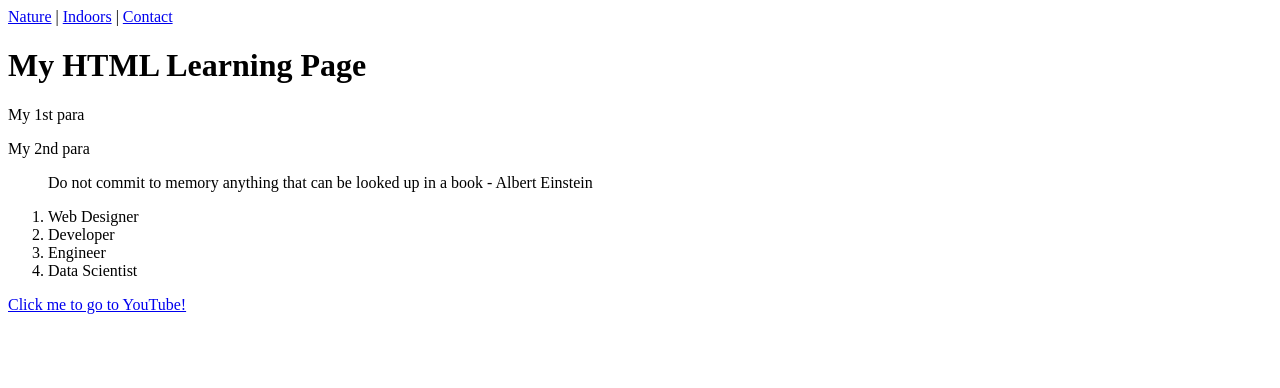
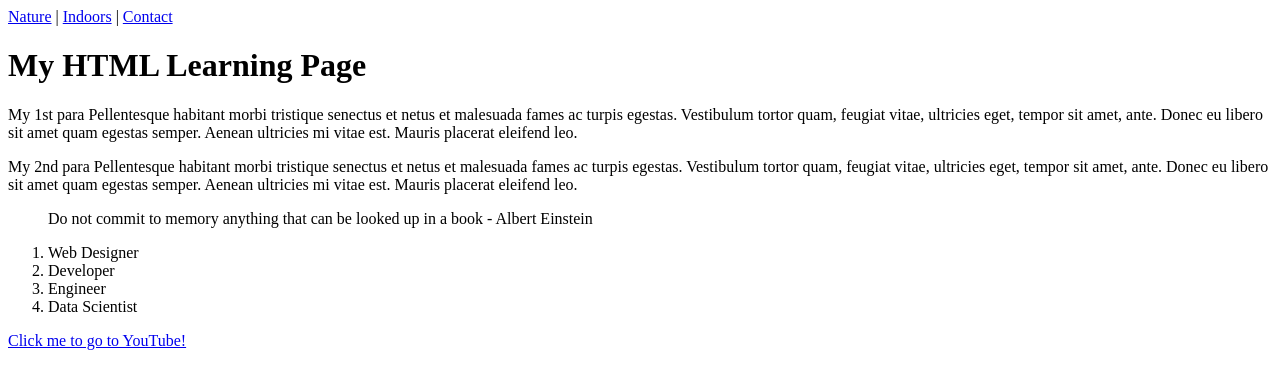
Before and after one commit to haydnady/MyFirstSite, a plain HTML site: page index.html in a window 1280 px wide. Drawn offline with Linux system fonts and the light colour scheme.

Commit message:
Added medium paragraphs

```diff
--- a/index.html
+++ b/index.html
@@ -21,13 +21,19 @@
 
     <div>
         <p>
-            My 1st para
+            My 1st para Pellentesque habitant morbi tristique senectus et netus et
+            malesuada fames ac turpis egestas. Vestibulum tortor quam, feugiat vitae,
+            ultricies eget, tempor sit amet, ante. Donec eu libero sit amet quam egestas
+            semper. Aenean ultricies mi vitae est. Mauris placerat eleifend leo.
         </p>
     </div>
 
     <div>
         <p>
-            My 2nd para
+            My 2nd para Pellentesque habitant morbi tristique senectus et netus et
+            malesuada fames ac turpis egestas. Vestibulum tortor quam, feugiat vitae,
+            ultricies eget, tempor sit amet, ante. Donec eu libero sit amet quam egestas
+            semper. Aenean ultricies mi vitae est. Mauris placerat eleifend leo.
             <blockquote>
                 Do not commit to memory anything
                 that can be looked up in a book - Albert Einstein
@@ -41,7 +47,6 @@
             <li>Developer</li>
             <li>Engineer</li>
             <li>Data Scientist</li>
-
         </ol>
     </div>
 
```
